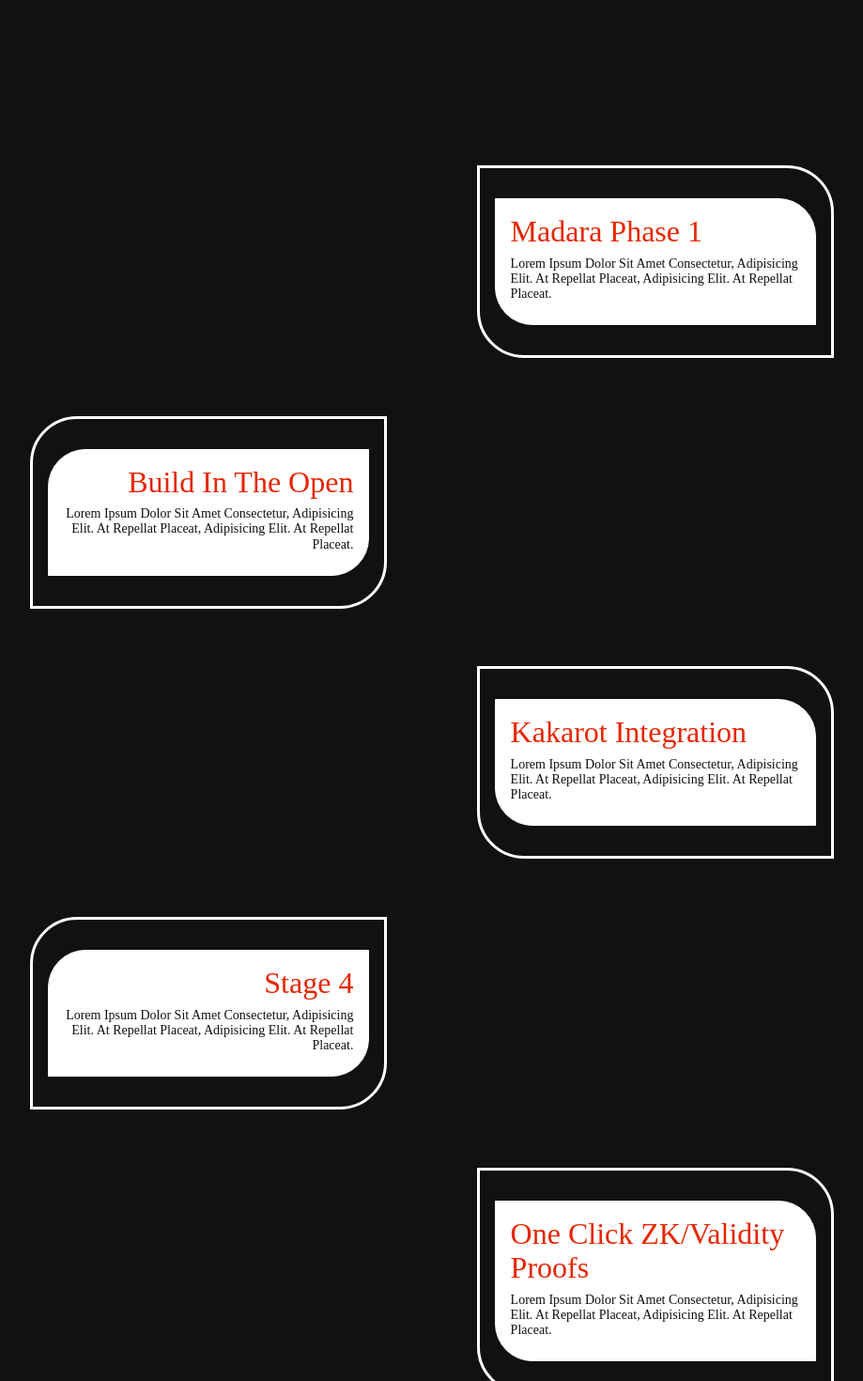
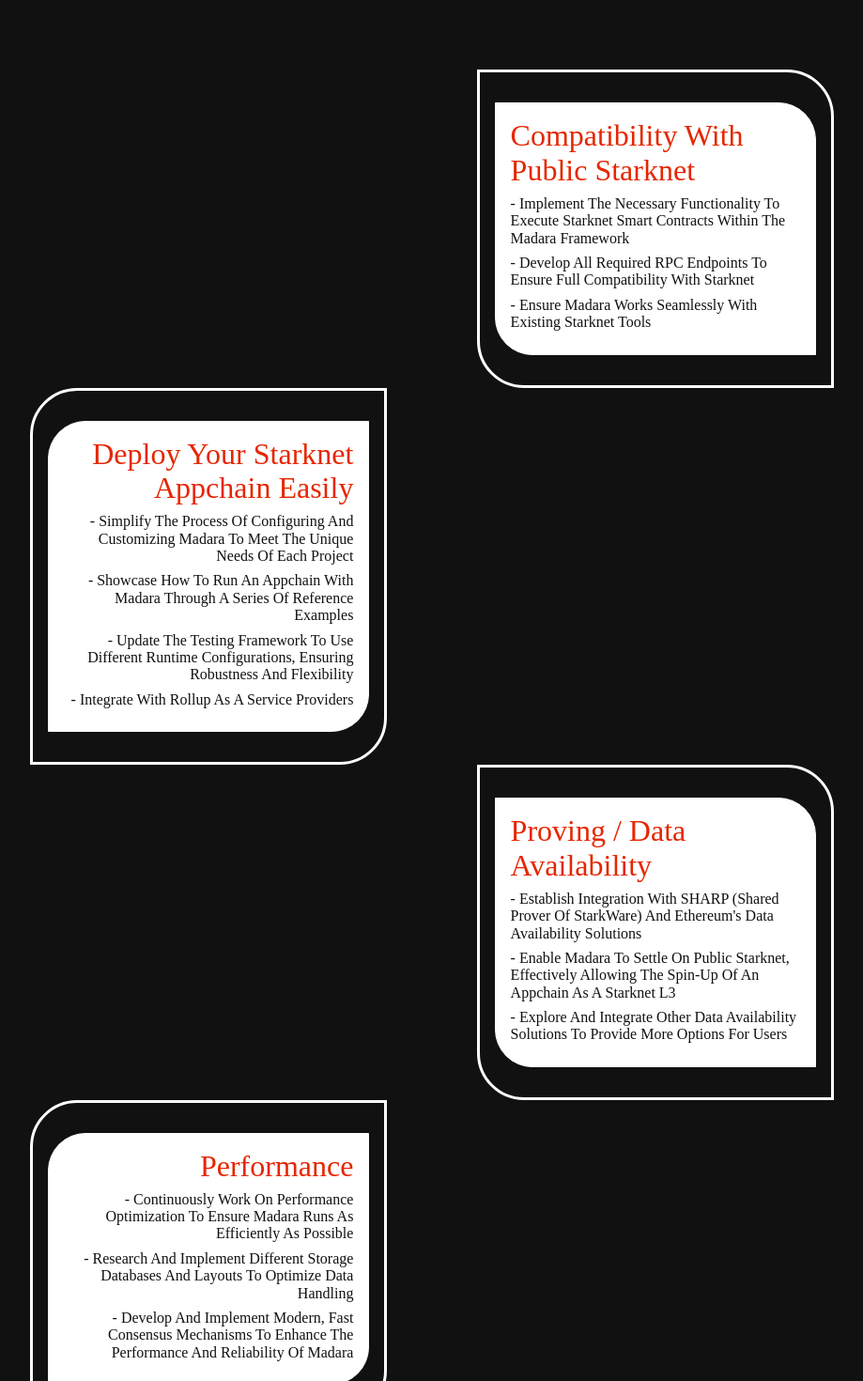
Before and after one commit to keep-starknet-strange/madara-website, a React (Create React App) app: page / in a window 1280 px wide. Shown: the part 1780-3250 px from the top of the page at 94% size, without its empty margins (200-1119 px from the left). Built offline with nearby package versions, Linux system fonts and the light colour scheme.

Commit message:
updated roadmap with real data

```diff
--- a/src/components/sections/Roadmap.js
+++ b/src/components/sections/Roadmap.js
@@ -140,7 +140,7 @@
 `;
 const Text = styled.span`
   display: block;
-  font-size: ${(props) => props.theme.fontsm};
+  font-size: ${(props) => props.theme.fontmd};
   text-transform: capitalize;
   color: ${(props) => props.theme.body};
 
@@ -151,13 +151,16 @@
   }
 `;
 
-const RoadMapItem = ({ title, subtext, addToRef }) => {
+const RoadMapItem = ({ title, subtext1, subtext2, subtext3, subtext4, addToRef }) => {
   return (
     <Item ref={addToRef}>
       <ItemContainer>
         <Box>
           <SubTitle>{title} </SubTitle>
-          <Text>{subtext}</Text>
+          <Text>- {subtext1}</Text>
+          <Text>- {subtext2}</Text>
+          <Text>- {subtext3}</Text>
+          {subtext4 && <Text>- {subtext4}</Text>}
         </Box>
       </ItemContainer>
     </Item>
@@ -213,28 +216,32 @@
           <Item>&nbsp;</Item>
           <RoadMapItem
             addToRef={addToRefs}
-            title="Madara Phase 1"
-            subtext="Lorem Ipsum Dolor Sit Amet Consectetur, Adipisicing Elit. At Repellat Placeat, Adipisicing Elit. At Repellat Placeat."
+            title="Compatibility with Public Starknet"
+            subtext1="Implement the necessary functionality to execute Starknet smart contracts within the Madara framework"
+            subtext2="Develop all required RPC endpoints to ensure full compatibility with Starknet"
+            subtext3="Ensure Madara works seamlessly with existing Starknet tools"
           />
           <RoadMapItem
             addToRef={addToRefs}
-            title="Build in the open"
-            subtext="Lorem Ipsum Dolor Sit Amet Consectetur, Adipisicing Elit. At Repellat Placeat, Adipisicing Elit. At Repellat Placeat."
+            title="Deploy your Starknet Appchain easily"
+            subtext1="Simplify the process of configuring and customizing Madara to meet the unique needs of each project"
+            subtext2="Showcase how to run an Appchain with Madara through a series of reference examples"
+            subtext3="Update the testing framework to use different runtime configurations, ensuring robustness and flexibility"
+            subtext4="Integrate with Rollup As A Service providers"
           />
           <RoadMapItem
             addToRef={addToRefs}
-            title="Kakarot Integration"
-            subtext="Lorem Ipsum Dolor Sit Amet Consectetur, Adipisicing Elit. At Repellat Placeat, Adipisicing Elit. At Repellat Placeat."
+            title="Proving / Data Availability"
+            subtext1="Establish integration with SHARP (Shared Prover of StarkWare) and Ethereum's Data Availability solutions"
+            subtext2="Enable Madara to settle on Public Starknet, effectively allowing the spin-up of an Appchain as a Starknet L3"
+            subtext3="Explore and integrate other Data Availability solutions to provide more options for users"
           />
           <RoadMapItem
             addToRef={addToRefs}
-            title="Stage 4"
-            subtext="Lorem Ipsum Dolor Sit Amet Consectetur, Adipisicing Elit. At Repellat Placeat, Adipisicing Elit. At Repellat Placeat."
-          />
-          <RoadMapItem
-            addToRef={addToRefs}
-            title="One click ZK/Validity proofs"
-            subtext="Lorem Ipsum Dolor Sit Amet Consectetur, Adipisicing Elit. At Repellat Placeat, Adipisicing Elit. At Repellat Placeat."
+            title="Performance"
+            subtext1="Continuously work on performance optimization to ensure Madara runs as efficiently as possible"
+            subtext2="Research and implement different storage databases and layouts to optimize data handling"
+            subtext3="Develop and implement modern, fast consensus mechanisms to enhance the performance and reliability of Madara"
           />
         </Items>
       </Container>
```
